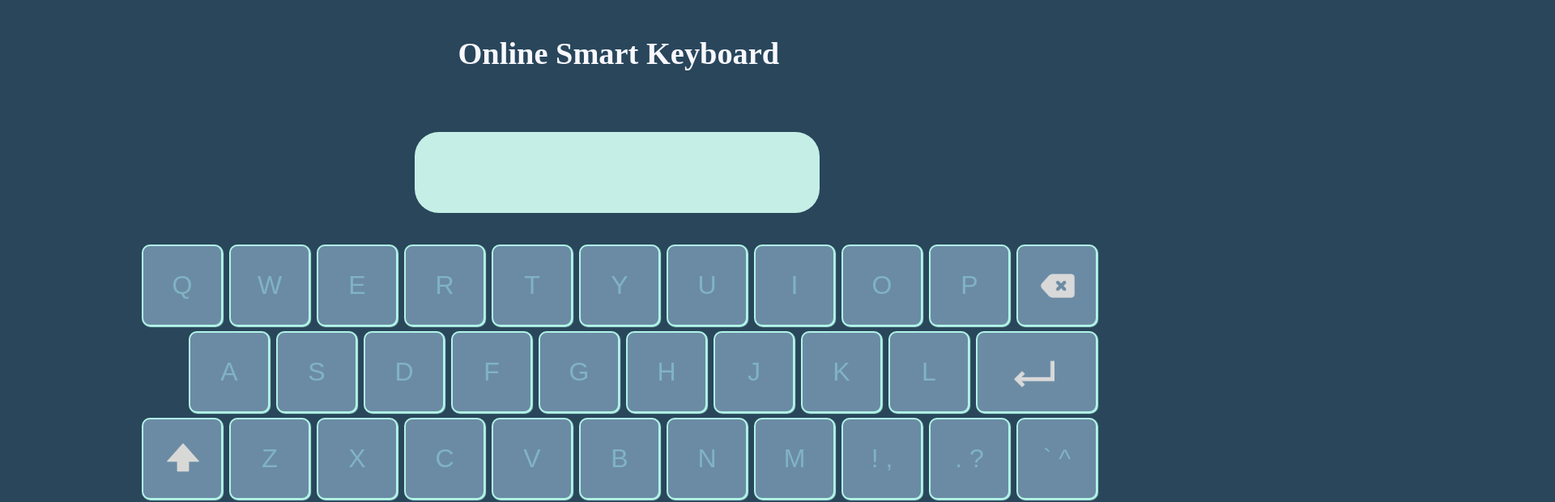
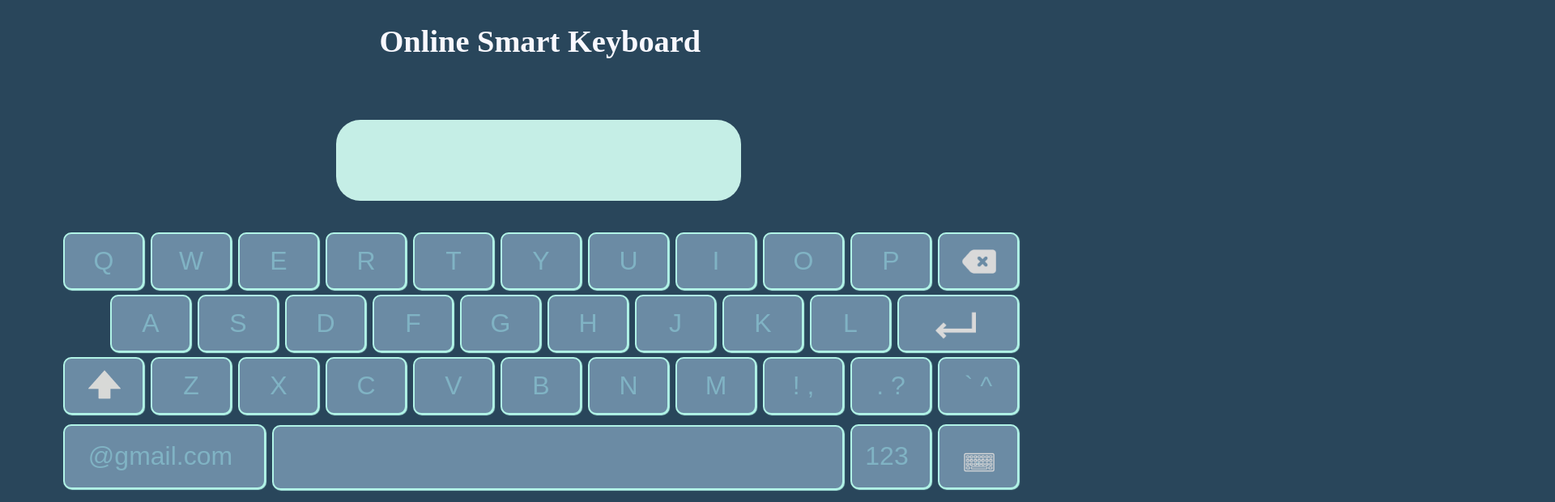
Before and after one commit to kartikeytandon/onlineKeyBoard, a plain HTML site: page index.html in a window 1280 px wide. Shown: the top 620 px of the page at 81% size, 1920 px wide, since content can reach past the window. Drawn offline with Linux system fonts and the light colour scheme.

Commit message:
style.css

```diff
--- a/style.css
+++ b/style.css
@@ -6,6 +6,7 @@ body {
     overflow: hidden;
     /* margin-top: 160px; */
 }
+
 .head {
     background-color: #29465B;
     position: relative;
@@ -15,18 +16,20 @@ body {
     color: ghostwhite;
     font-size: larger;
 }
+
 .container {
     /* background-color: #80B3C4; */
-    padding: 20px;
-    margin-left: 145px;
+    padding: 5px;
+    margin-left: 63px;
     margin-top: 80px;
     /* min-width: 2000px; */
     min-width: 2100px;
     position: relative;
     top: -40px;
 }
+
 .primary-btn {
-    padding: 30px;
+    padding: 15px;
     border-radius: 10px;
     width: 100px;
     background-color: #6B8BA4;
@@ -37,12 +40,15 @@ body {
     margin-top: 4px;
     box-shadow: 1px 1px 1px #B1F4E7;
 }
+
 #enter {
     width: 150px;
 }
+
 .secondRow {
     margin-left: 58px;
 }
+
 .firstRow img {
     position: relative;
     width: 50px;
@@ -50,6 +56,7 @@ body {
     right: 80px;
     filter: invert(85%);
 }
+
 .secondRow img {
     position: relative;
     width: 50px;
@@ -57,6 +64,7 @@ body {
     right: 109px;
     filter: invert(85%);
 }
+
 .thirdRow img {
     /* position: relative; */
     width: 40px;
@@ -64,16 +72,19 @@ body {
     /* right: 1047px; */
     filter: invert(85%);
 }
+
 #icon1 {
     position: relative;
     right: 1155px;
     top: 8px;
 }
+
 #icon2 {
     position: relative;
     right: 119px;
     top: 8px;
 }
+
 .forthRow img {
     position: relative;
     width: 50px;
@@ -81,18 +92,29 @@ body {
     right: 80px;
     filter: invert(85%);
 }
+
 .primary-btn div {
     margin-left: -10px;
 }
+
 #nums {
     width: 250px;
+    height: 80px;
+    position: relative;
+    top: -7px;
 }
+
 #spaceBar {
     width: 706px;
-    height: 100px;
+    height: 80px;
     position: relative;
     top: 7px;
+    /* width: 250px;
+    height: 80px;
+    position: relative;
+    top: -30px; */
 }
+
 .output {
     background-color: #c5eee6;
     width: 500px;
@@ -107,6 +129,7 @@ body {
     font-weight: bold;
     font-size: large;
 }
+
 #text {
     width: 500px;
     height: 50px;
@@ -114,15 +137,32 @@ body {
     word-wrap: break-word;
     color: #2e4b60;
 }
+
 .primary-btn:active {
     background-color: #29465B;
 }
+
 .imgActive:active {
     background-color: #29465B;
 }
+
 .copyright {
     margin: auto;
     position: relative;
     top: 40px;
     color: yellow;
 }
+
+#nummm {
+    width: 100px;
+    height: 80px;
+    position: relative;
+    top: -7px;
+}
+
+#extraIcon {
+    width: 100px;
+    height: 80px;
+    position: relative;
+    top: -7px;
+}
```
